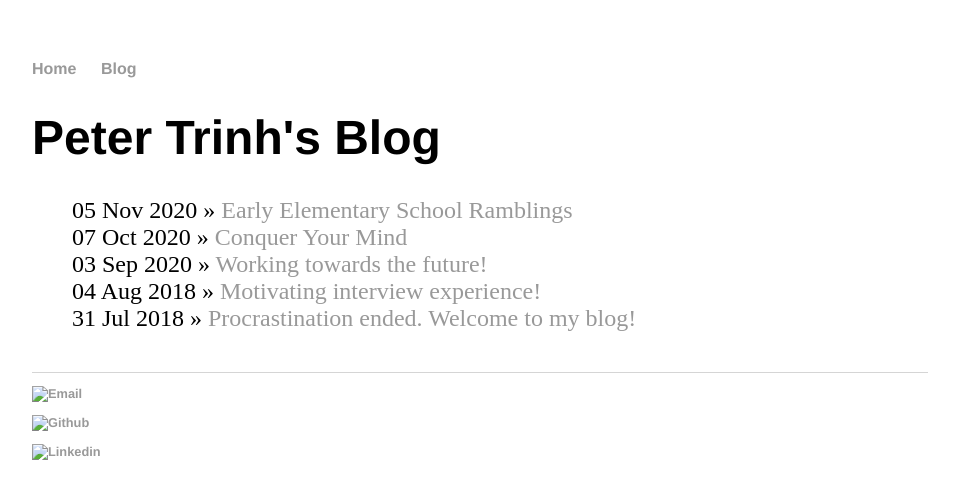
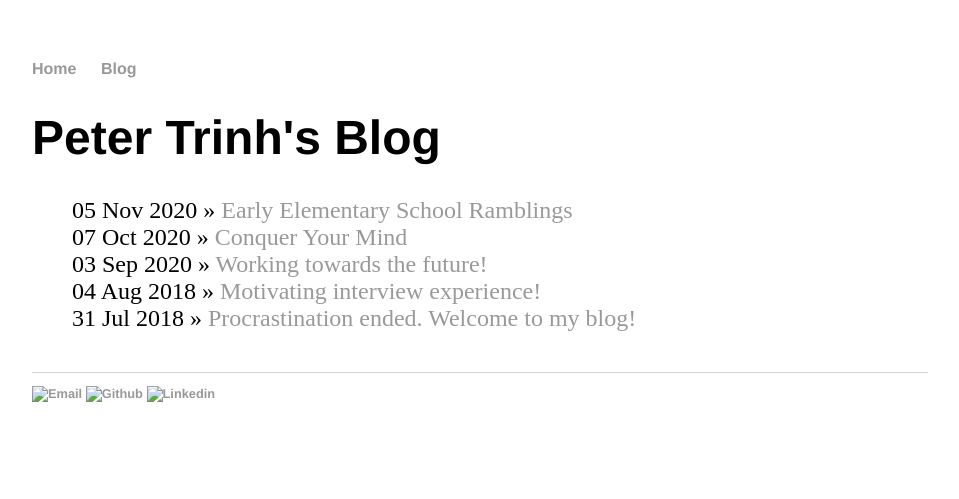
Before and after one commit to Wakahisa/PeterShares, a Jekyll site: the page built from blog/index.html, in a window 1280 px wide. Shown: the top 499 px of the page, without its empty margins (160-1119 px from the left). Built offline with Jekyll 4.4.1, drawn with Linux system fonts in a browser that asks for light colours.

Commit message:
Tweaked post layout

```diff
--- a/_layouts/default.html
+++ b/_layouts/default.html
@@ -22,13 +22,9 @@
 				<a href="mailto:peterphantrinh@gmail.com">
 					<img src="assets/images/Email-iconfinder.png"/ alt="Email">
 				</a>
-			</ul>
-			<ul>
 				<a href="https://github.com/wakahisa">
 					<img src="assets/images/GitHub-iconfinder.png"/ alt="Github">
 				</a>
-			</ul>
-			<ul>
 				<a href="https://linkedin.com/in/peterptrinh/">
 					<img src="assets/images/Linkedin-iconfinder.png"/ alt="Linkedin">
 				</a>
```
